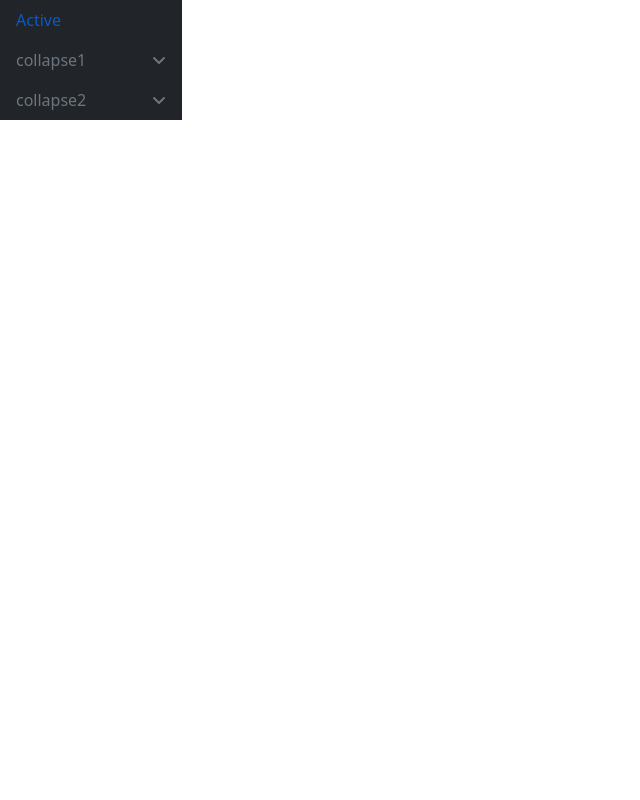
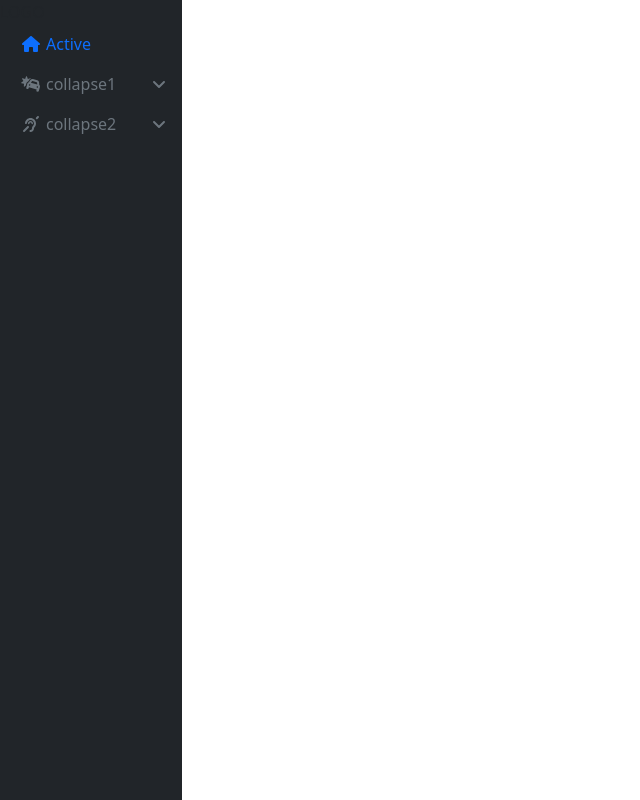
Before and after one commit to Mkkosa/template, a React (Create React App) app: page / in a window 1280 px wide. Shown: the whole page, without its empty margins (0-640 px from the left). Built offline with nearby package versions, Linux system fonts and the light colour scheme.

Commit message:
add icons to sidebar

```diff
--- a/src/components/navs/SideBar.tsx
+++ b/src/components/navs/SideBar.tsx
@@ -3,6 +3,7 @@ import { Nav } from 'react-bootstrap'
 import When from '../utils/When'
 import { content } from '.'
 import NavCollapse from './components/NavCollapse'
+import { FontAwesomeIcon } from '@fortawesome/react-fontawesome'
 
 function SideBar() {
     const [collapse, setCollapse] = useState(0)
@@ -12,8 +13,11 @@ function SideBar() {
     }
 
     return (
-        <div className='d-inline-flex h-100 side-bar'>
-            <Nav variant='dark' className="flex-column bg-dark">
+        <div className='d-inline-block side-bar bg-dark'>
+            <div>
+                LOGO
+            </div>
+            <Nav variant='dark' className="flex-column">
                 {content.map((navItem, index) =>
                     <div key={index}>
                         <When condition={navItem.items !== undefined}>
@@ -23,7 +27,7 @@ function SideBar() {
                                 changeCollapse={() => changeCollapse(index)} />
                         </When>
                         <When condition={navItem.items === undefined}>
-                            <Nav.Link href={navItem.href}>{navItem.title}</Nav.Link>
+                            <Nav.Link href={navItem.href}><FontAwesomeIcon className='side-bar__nav-item-icon' icon={navItem.icon}/>{navItem.title}</Nav.Link>
                         </When>
                     </div>
                 )}
--- a/src/components/navs/components/CollapseButton.tsx
+++ b/src/components/navs/components/CollapseButton.tsx
@@ -1,15 +1,20 @@
 import { FontAwesomeIcon } from "@fortawesome/react-fontawesome"
 import { faAngleUp, faAngleDown } from '@fortawesome/free-solid-svg-icons'
+import When from "../../utils/When"
 
 type TProp = {
     title: string,
-    active: boolean
+    active: boolean,
+    icon?: any
 }
 
-function CollapseButton ({title, active}:TProp) {
+function CollapseButton ({title, active, icon}:TProp) {
     return(
         <div className="d-flex justify-content-between align-items-center side-bar__collapse-button text-secondary m-2 mx-3">
+            <div>
+                <When condition={icon !== undefined}><FontAwesomeIcon className="side-bar__nav-item-icon" icon={icon} /></When>
             <span>{title}</span>
+            </div>
             <FontAwesomeIcon icon={active?faAngleUp:faAngleDown} />
         </div>
     )
--- a/src/components/navs/components/NavCollapse.tsx
+++ b/src/components/navs/components/NavCollapse.tsx
@@ -1,4 +1,6 @@
+import { FontAwesomeIcon } from "@fortawesome/react-fontawesome"
 import { Collapse, Nav } from "react-bootstrap"
+import When from "../../utils/When"
 import CollapseButton from "./CollapseButton"
 
 type TProps = {
@@ -10,25 +12,30 @@ type TProps = {
 type TNavItem = {
     href?: string,
     title: string,
+    icon?: any,
     items?: TSubNavItem[]
 }
 
 type TSubNavItem = {
     href: string,
-    title: string
+    title: string,
+    icon?: any
 }
 
-function NavCollapse({isActive, navItem, changeCollapse}: TProps) {
+function NavCollapse({ isActive, navItem, changeCollapse }: TProps) {
     return (
         <>
             <Nav.Item onClick={changeCollapse}>
-                <CollapseButton title={navItem.title} active={isActive} />
+                <CollapseButton title={navItem.title} active={isActive} icon={navItem.icon} />
             </Nav.Item>
             <Collapse in={isActive}>
                 <div>
                     {navItem.items?.map((subItem, index) =>
                         <div className='ms-3' key={index}>
-                            <Nav.Link href={subItem.href}>{subItem.title}</Nav.Link>
+                            <Nav.Link href={subItem.href}>
+                                <When condition={subItem.icon !== undefined}><FontAwesomeIcon className="side-bar__nav-item-sub-item-icon" icon={subItem.icon} /></When>
+                                {subItem.title}
+                            </Nav.Link>
                         </div>
                     )}
                 </div>
--- a/src/components/navs/index.tsx
+++ b/src/components/navs/index.tsx
@@ -1,31 +1,40 @@
+import { faHome, faCarCrash, faCableCar, faCake, faEarDeaf } from "@fortawesome/free-solid-svg-icons"
+
 export const content = [
     {
         href: '/home',
-        title: 'Active'
+        title: 'Active',
+        icon: faHome
     },
     {
         title: 'collapse1',
+        icon: faCarCrash,
         items: [
             {
                 href: '/collapse1/col1',
-                title: 'Col1'
+                title: 'Col1',
+                icon: faCableCar
             },
             {
                 href: '/collapse1/col2',
-                title: 'Col2'
+                title: 'Col2',
+                icon: faCake
             }
         ]
     },
     {
         title: 'collapse2',
+        icon: faEarDeaf,
         items: [
             {
                 href: '/collapse2/col2',
-                title: 'Col21'
+                title: 'Col21',
+                icon: faCake
             },
             {
                 href: '/collapse2/col2',
-                title: 'Col22'
+                title: 'Col22',
+                icon: faEarDeaf
             }
         ]
     }
--- a/src/sass/_sideBar.scss
+++ b/src/sass/_sideBar.scss
@@ -1,4 +1,5 @@
 .side-bar{
+    height: 100vh;
     &__logo{
 
     }
@@ -6,4 +7,14 @@
         cursor: pointer;
         width: 150px;
     }
+    &__nav-item{
+        &-icon{
+            width: 30px;
+        }
+        &-sub-item{
+            &-icon{
+                width: 30px;
+            }
+        }
+    }
 }
```
